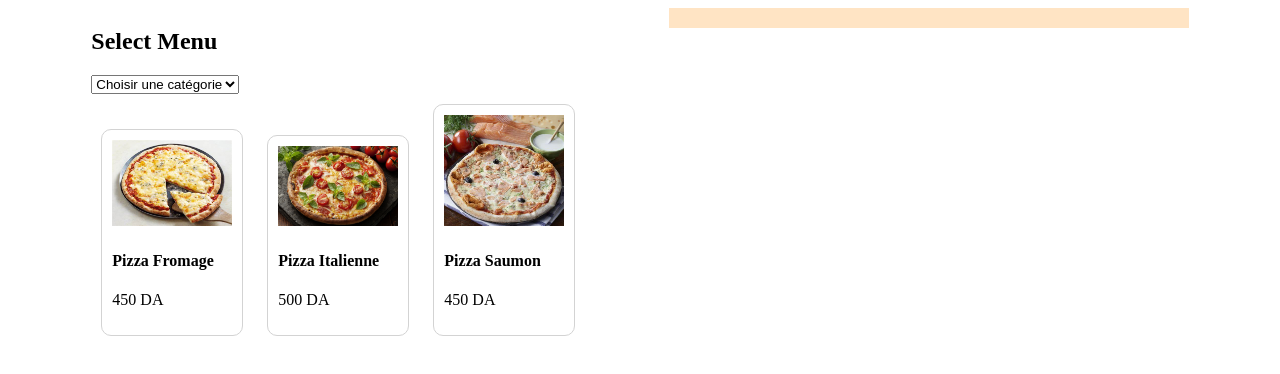
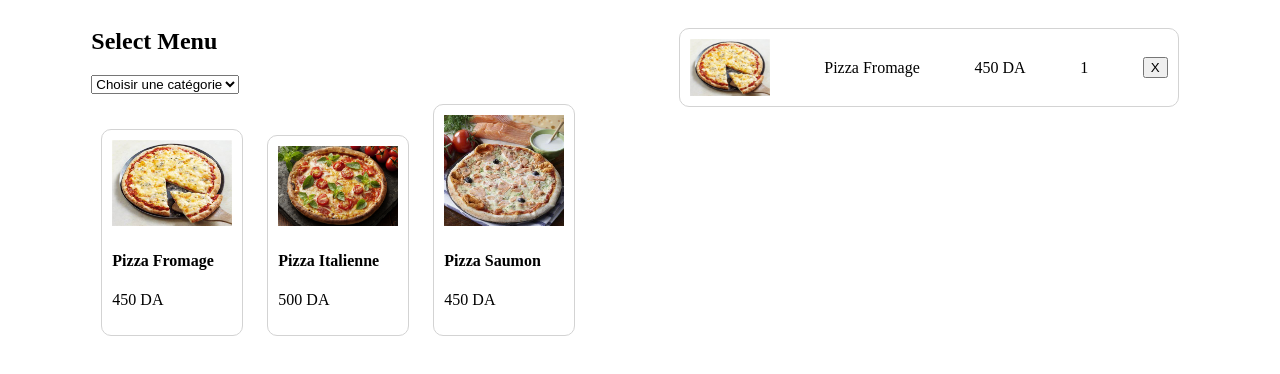
Before and after one commit to CapCherif/menu, a plain HTML site: page index.html in a window 1280 px wide. Both pictures are taken after a click on the picture 172 px from the left and 183 px from the top of the page. Drawn offline with Linux system fonts and the light colour scheme.

Commit message:
ajouter une fonction CreateChoice

```diff
--- a/app.js
+++ b/app.js
@@ -85,12 +85,6 @@ function CreateMenu(category){
 CreateMenu("pizza")
 
 
-// var button = document.querySelector('button')
-
-// button.addEventListener("click", function(){
-//     var category = document.querySelector('select').value
-//     CreateMenu(category)
-// })
 
 var select = document.querySelector('select')
 
@@ -100,13 +94,9 @@ select.addEventListener("change", function(){
 })
 
 
-function ChangeColor(){
-    document.querySelector('h2').style.color="red"
-}
-
 
 function AddChoice(index){
-    // faire une copie de profone de l'objet
+    // faire une copie de profonde de l'objet
     var obj = JSON.parse(JSON.stringify(menu[index]));
     var exist = false
 
@@ -127,8 +117,36 @@ function AddChoice(index){
     }
 
     console.log(choix)
-    console.log(menu)
+    CreateChoice()
 }
+
+
+// une fonction pour créer template des choix
+
+function CreateChoice(){
+    var html = ""
+    choix.forEach((m, index)=>{
+
+        html += `
+            <div class="choix">
+
+                <img src="${m.img}" alt="">
+                <p>${m.nom}</p>
+                <p>${m.prix} DA</p>
+                <p>${m.qt}</p>
+                <button onclick="DeleteChoice(${index})">X</button>
+
+            </div>
+            `
+
+
+    })
+
+    var resultat = document.querySelector('#resultat')
+    resultat.innerHTML = html
+}
+
+
 
 
 var myObj = {
@@ -144,3 +162,29 @@ console.log(JSON.parse(txt))
 // myObj.qt = 1
 
 // console.log(myObj)
+
+
+
+// Fonction asynchrone pour tester une API gratuite avec fetch
+// async function fetchData() {
+//     try {
+//         // Appel à l'API publique JSONPlaceholder
+//         let response = await fetch('https://jsonplaceholder.typicode.com/users');
+
+
+//         // Conversion de la réponse en format JSON
+//         let data = await response.json();
+
+//         // Affiche les données reçues
+//         console.log('Données des utilisateurs:', data);
+
+//     } catch (error) {
+//         // En cas d'erreur, affiche un message d'erreur
+//         console.error('Une erreur est survenue :', error);
+//     }
+// }
+
+// // Appelle la fonction fetchData
+// fetchData().then(()=>{
+//     console.log('working with data')
+// });
--- a/style.css
+++ b/style.css
@@ -25,7 +25,19 @@
     /* background-color: aquamarine; */
 }
 #resultat {
-    background-color: bisque;
     width: 500px;
     padding: 10px;
 }
+
+.choix{
+    display: flex;
+    justify-content: space-between;
+    align-items: center;
+    padding: 10px;
+    border: 1px solid lightgray;
+    border-radius: 10px;
+    margin: 10px 0px;
+}
+.choix img{
+    width: 80px;
+}
```
Also changed, not shown: index.html (+2 -0 lines).
